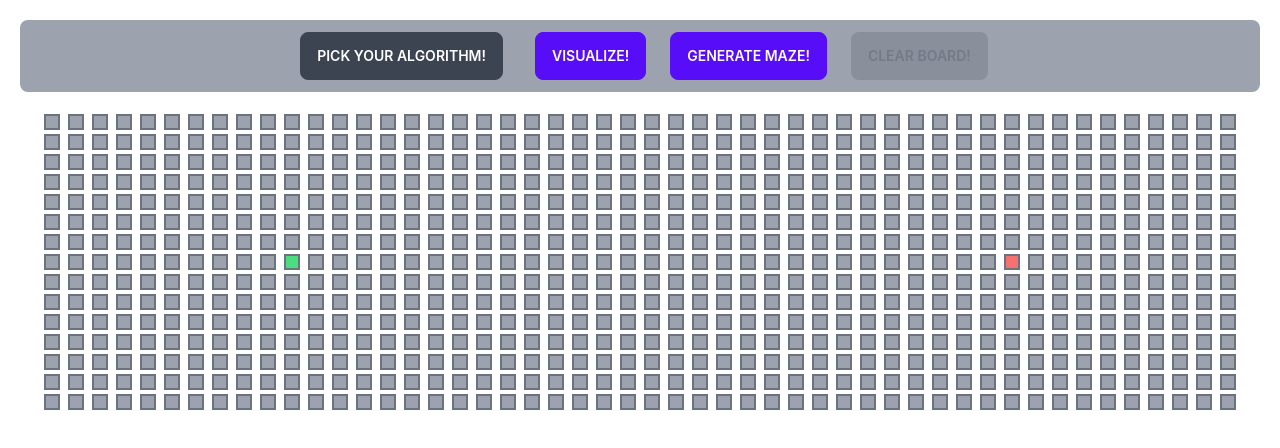
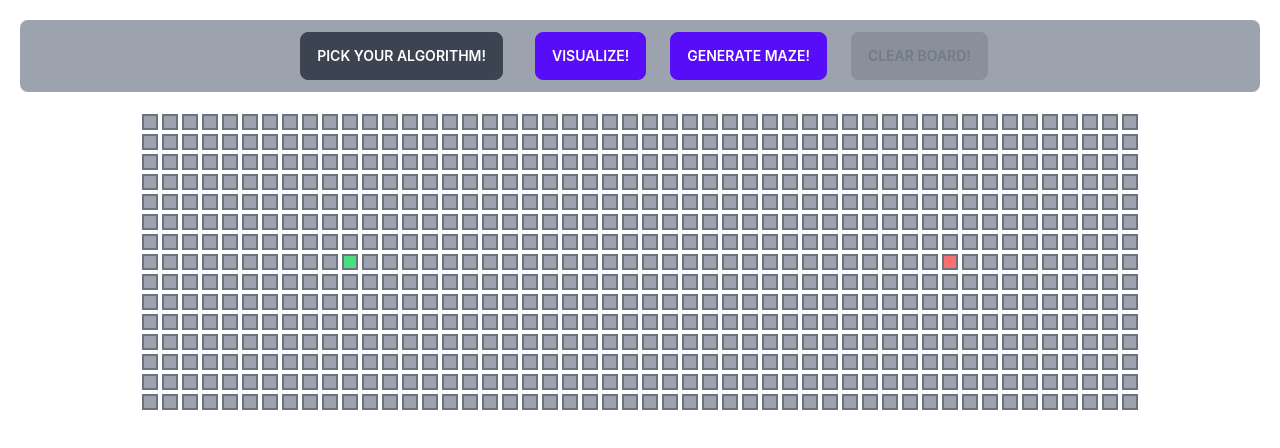
Before and after one commit to NaralC/Pathfinding-Visualizer, a React (Vite) app: page / in a window 1280 px wide. Shown: the top 448 px of the page. Built offline with nearby package versions, Linux system fonts and the light colour scheme.

Commit message:
add horizontal division

```diff
--- /dev/null
+++ b/src/Algorithms/MazeGeneration/horizontalDivision.ts
@@ -0,0 +1,46 @@
+import { initializeMatrix } from "../../App";
+import { NodeType } from "../../Components/Node";
+
+const horizontalDivision = (matrix: NodeType[][]): NodeType[][] => {
+  const addWall = (col: number): void => {
+    let isStartOrFinish = false;
+    let tempWalls: { idx: number; row: number }[] = [];
+
+    for (let row = 0; row < height; row++) {
+      if (matrix[row][col].isStart || matrix[row][col].isFinish) {
+        isStartOrFinish = true;
+        continue;
+      }
+      tempWalls.push({ idx: col, row });
+    }
+
+    if (!isStartOrFinish) {
+      tempWalls.splice(Math.floor(Math.random() * tempWalls.length), 1);
+    }
+
+    tempWalls.forEach((walls) => {
+      dummyMatrix[walls.row][walls.idx].isWall = true;
+    });
+  };
+
+  const dummyMatrix = initializeMatrix();
+  const width = matrix[0].length;
+  const height = matrix.length;
+
+  if (width < 2 || height < 2) return dummyMatrix;
+
+  const decision = Math.floor(Math.random() * 2);
+
+  for (let col = 0; col < width; col++) {
+    if (
+      (decision === 0 && col % 2 !== 0) ||
+      (decision === 1 && col % 2 === 0)
+    ) {
+      addWall(col);
+    }
+  }
+
+  return dummyMatrix;
+};
+
+export default horizontalDivision;
--- a/src/App.tsx
+++ b/src/App.tsx
@@ -3,6 +3,7 @@ import Node, { NodeType } from "./Components/Node";
 import BFS from "./Algorithms/Pathfinding/BFS";
 import DFS from "./Algorithms/Pathfinding/DFS";
 import randomMaze from "./Algorithms/MazeGeneration/randomMaze";
+import horizontalDivision from "./Algorithms/MazeGeneration/horizontalDivision";
 import Modal from "./Components/Modal";
 import Dropdown from "./Components/Dropdown";
 import Button from "./Components/Button";
@@ -22,6 +23,7 @@ const App: React.FC = () => {
   const [pathfindingAlgo, setPathfindingAlgo] = useState<string>("BFS");
   const [isAnimating, setIsAnimating] = useState<boolean>(false);
   const [needToClearBoard, setNeedToClearBoard] = useState<boolean>(false);
+  const [canVisualize, SetcanVisualize] = useState<boolean>(true);
 
   const listOfAlgos = ["BFS", "DFS"];
 
@@ -66,6 +68,9 @@ const App: React.FC = () => {
 
     // Set needToClearBoard to true to clear the board after the animation
     setNeedToClearBoard(true);
+
+    // Set canVisualize to false to prevent the user from clicking the visualize button again
+    SetcanVisualize(false);
 
     // Create a copy of nodeList that only keeps walls
     const nodeListWithWalls = [...nodeList];
@@ -167,13 +172,15 @@ const App: React.FC = () => {
   };
 
   const handleMazeGeneration = (): void => {
-    setNodeList(randomMaze(nodeList));
+    setNodeList(horizontalDivision(nodeList));
     setNeedToClearBoard(true);
+    SetcanVisualize(true);
   };
 
   const handleClearBoard = (): void => {
     setNodeList(initializeMatrix());
     setNeedToClearBoard(false);
+    SetcanVisualize(true);
   };
 
   return (
@@ -182,7 +189,7 @@ const App: React.FC = () => {
         <Dropdown changeAlgo={setPathfindingAlgo} listOfAlgos={listOfAlgos} />
         <Button
           text="Visualize!"
-          isClickable={!isAnimating}
+          isClickable={!isAnimating && canVisualize}
           extraClassName="btn-disabled loading"
           handleClick={startVisualization}
         />
@@ -267,9 +274,8 @@ export const initializeMatrix = (): NodeType[][] => {
   return nodeList;
 };
 
-// TODO: More Maze Generation Algorithms (Binary Tree, Kruskal's, Prim's, Recursive Division)
+// TODO: More Maze Generation Algorithms (Binary Tree, Kruskal's, Prim's, Recursive Division, Horizontal Division)
+// TODO: More Pathfinding Algorithms (A*, Djikstra)
 // TODO: Let user pick start and end nodes
 // TODO: Let user pick matrix size
-// TODO: Let user pick visualization speed
-// TODO: Add a reset button
-// TODO: More Pathfinding Algorithms (A*, Djikstra)
+// TODO: Animatino for maze generation perhaps?
--- a/src/Components/Button.css
+++ b/src/Components/Button.css
@@ -3,5 +3,5 @@
 @tailwind utilities;
 
 .button {
-  @apply btn btn-primary m-3 btn-md;
+  @apply btn btn-primary m-3;
 }
--- a/src/Components/Node.css
+++ b/src/Components/Node.css
@@ -4,7 +4,7 @@
 
 .node {
   @apply 2xl:w-6 2xl:h-6 2xl:mx-1 2xl:my-0.5
-  xl:w-4 xl:h-4 xl:mx-1 xl:my-0.5
+  lg:w-4 lg:h-4 md:mx-0.5 md:my-0.5
   sm:w-3.5 sm:h-3.5 sm:m-0.5
   inline-block border-solid border-2 border-gray-500
   ease-in-out duration-500;
```
